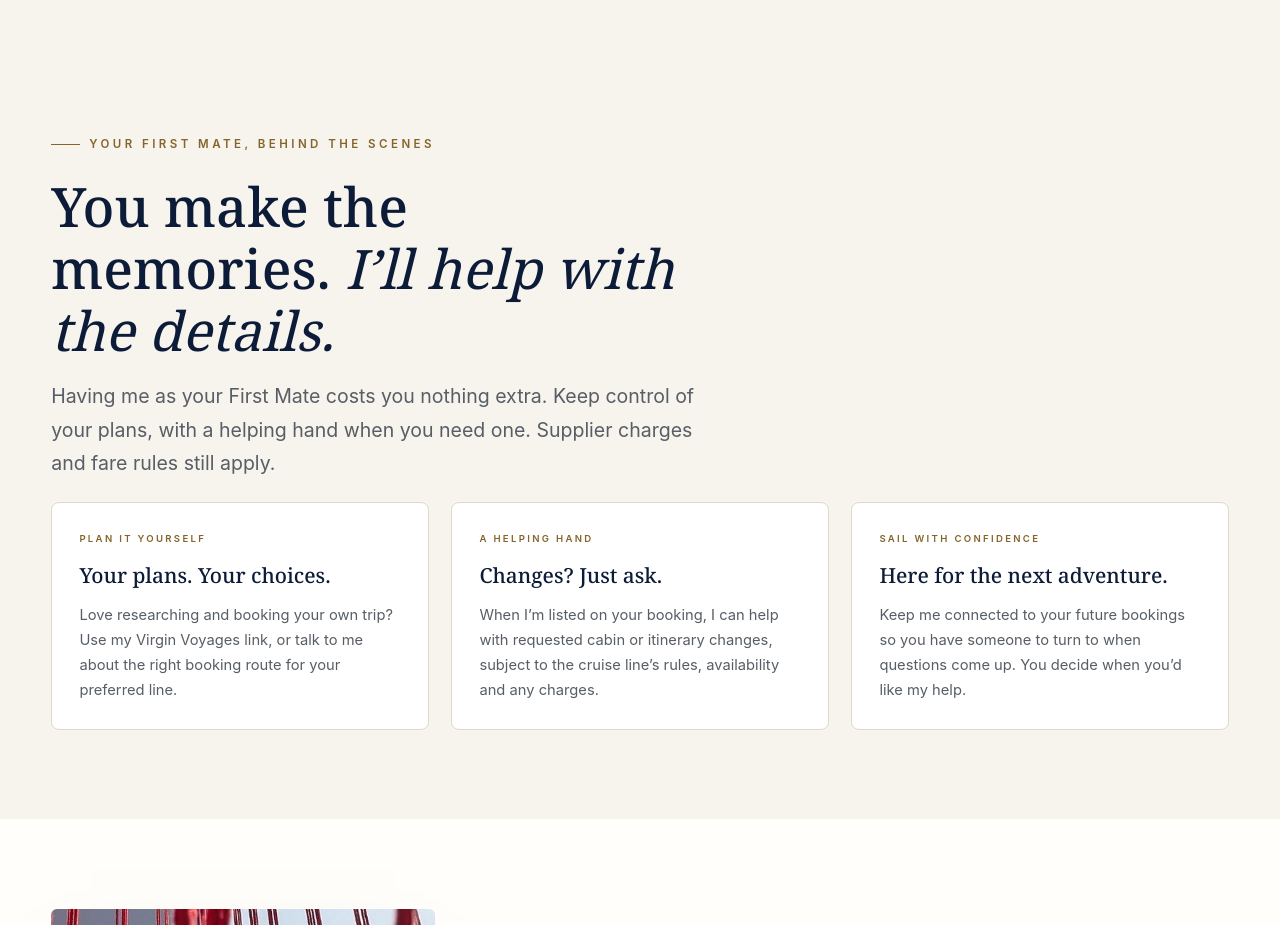
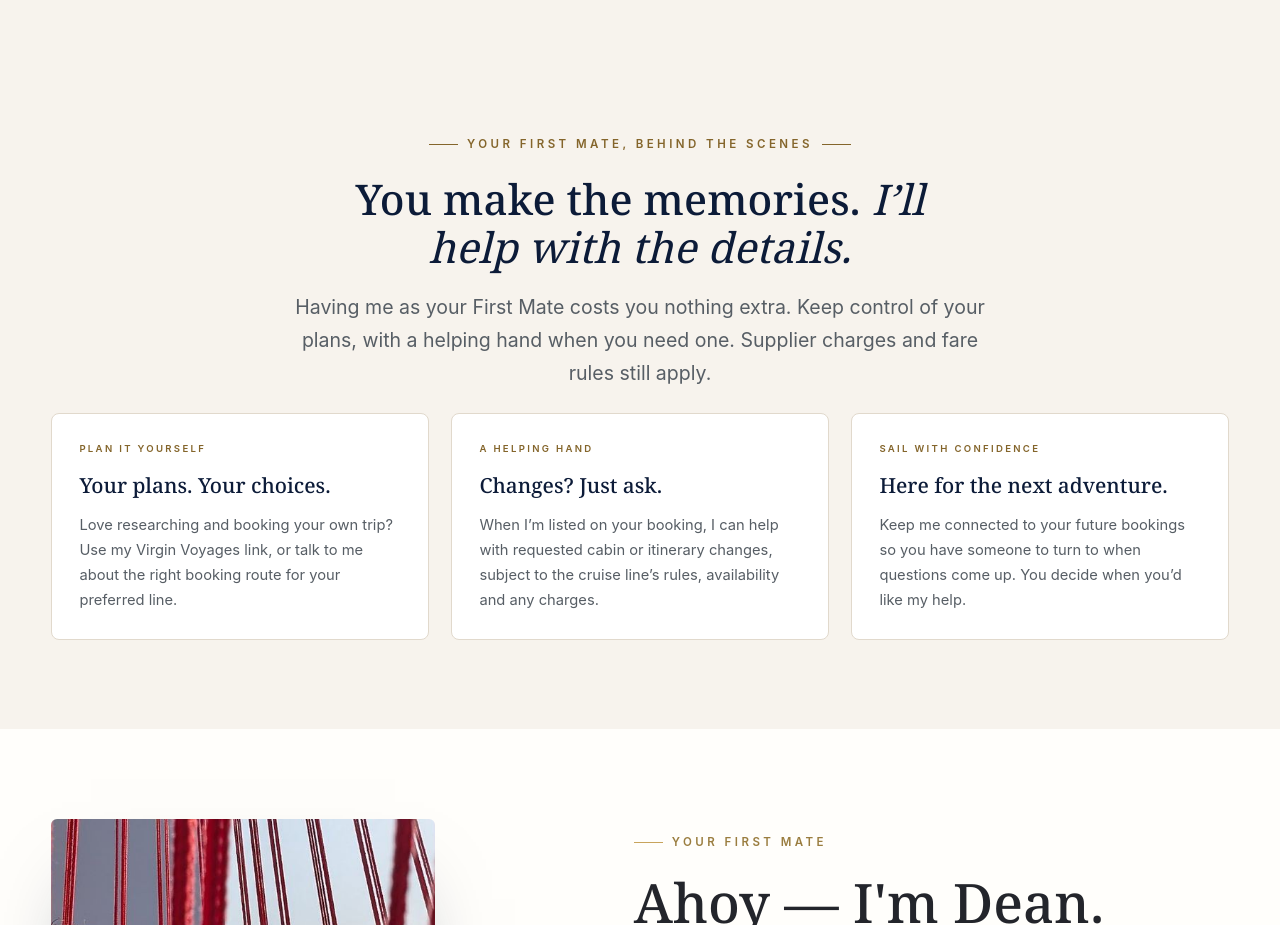
Before and after one commit to deanondeck/deanondeck.github.io, a Next.js app: page / in a window 1280 px wide. Shown: the part 1800-2725 px from the top of the page. Built offline with nearby package versions, Linux system fonts and the light colour scheme; a web font is replaced by a local one.

Commit message:
Balance First Mate section heading and add matching eyebrow dash

```diff
--- a/src/app/globals.css
+++ b/src/app/globals.css
@@ -2266,3 +2266,34 @@ body { background: var(--paper); color: var(--ink-on-paper); }
 @media (max-width: 700px) { .silversea-tier-grid { grid-template-columns: 1fr; } }
 
 #silversea .silversea-comparison h3 { font-family: var(--font-silversea), Georgia, serif; font-weight: 500; font-size: clamp(2rem,3.4vw,2.8rem); color: #252525; }
+
+/* First Mate introduction: centered, balanced with the homepage hero. */
+#philosophy .sec-head {
+  max-width: 760px;
+  margin-inline: auto;
+  text-align: center;
+}
+#philosophy .sec-head .log {
+  justify-content: center;
+  gap: 0.8em;
+}
+#philosophy .sec-head .log::after {
+  content: "";
+  display: inline-block;
+  width: 1.8rem;
+  height: 1px;
+  background: currentColor;
+  flex-shrink: 0;
+}
+#philosophy .sec-head .h-lg {
+  font-size: clamp(1.9rem, 3.3vw, 2.8rem);
+  max-width: 25ch;
+  margin-inline: auto;
+}
+#philosophy .sec-head .lede {
+  max-width: 58ch;
+  margin-inline: auto;
+}
+@media (max-width: 600px) {
+  #philosophy .sec-head .h-lg { font-size: clamp(1.8rem, 7vw, 2.3rem); }
+}
```
